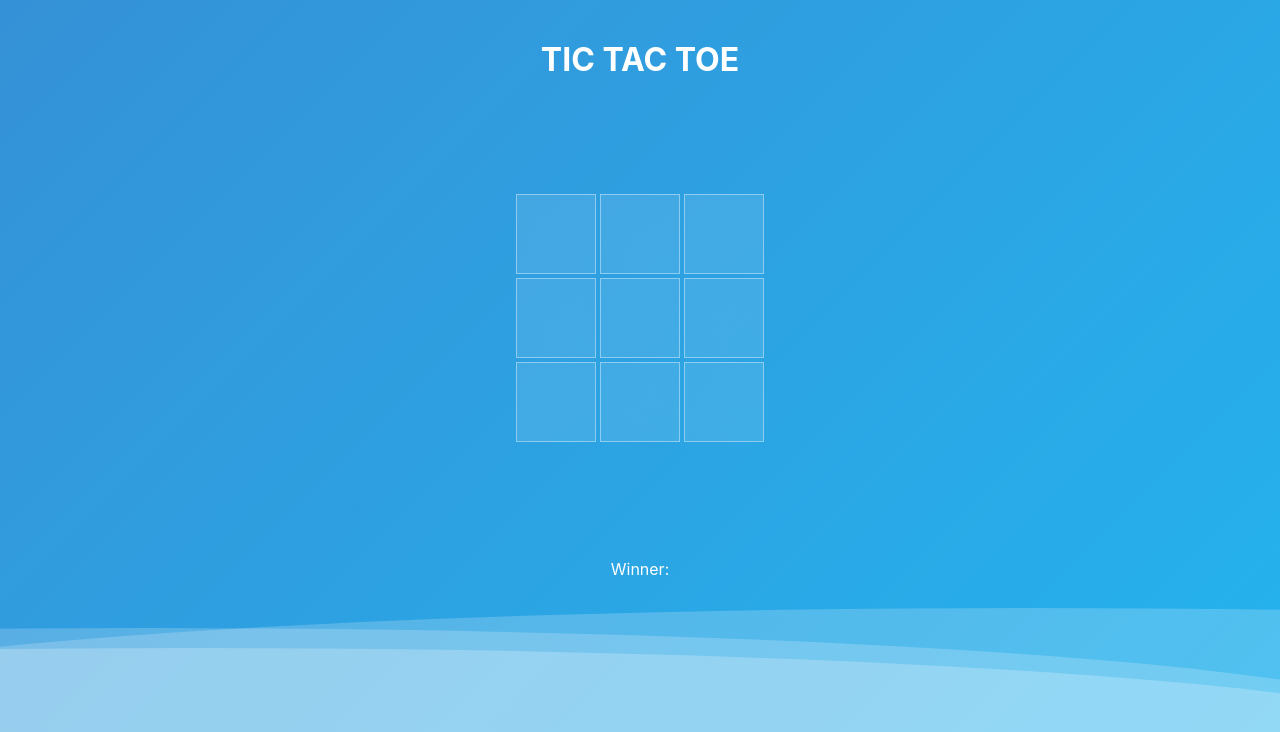
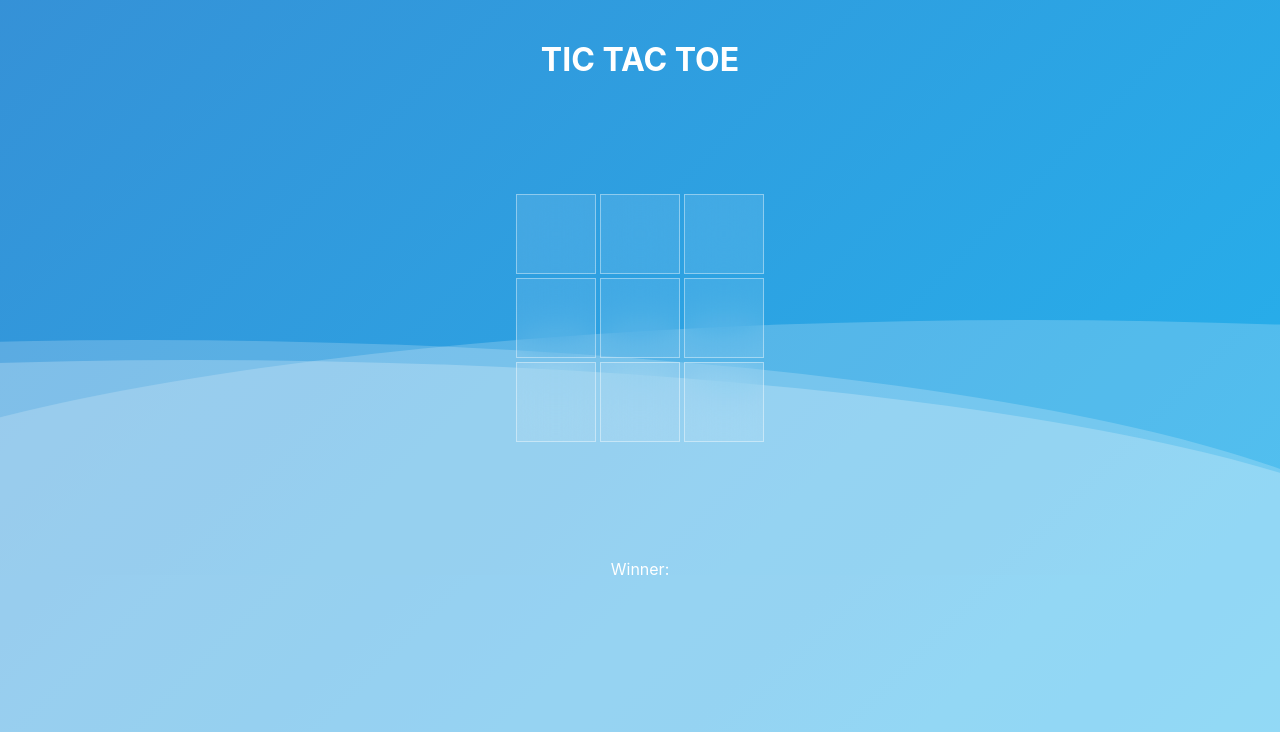
Before and after one commit to Kristian-kodehode/react-tictactoe, a React (Vite) app: page / in a window 1280 px wide. Shown: the top 732 px of the page. Built offline with nearby package versions, Linux system fonts and the light colour scheme.

Commit message:
adjusted wave height

```diff
--- a/src/index.css
+++ b/src/index.css
@@ -158,7 +158,7 @@ body {
   border-radius: 1000% 1000% 0 0;
   position: fixed;
   width: 200%;
-  height: 12em;
+  height: 60vh;
   animation: wave 10s -3s linear infinite;
   transform: translate3d(0, 0, 0);
   opacity: 0.8;
```
